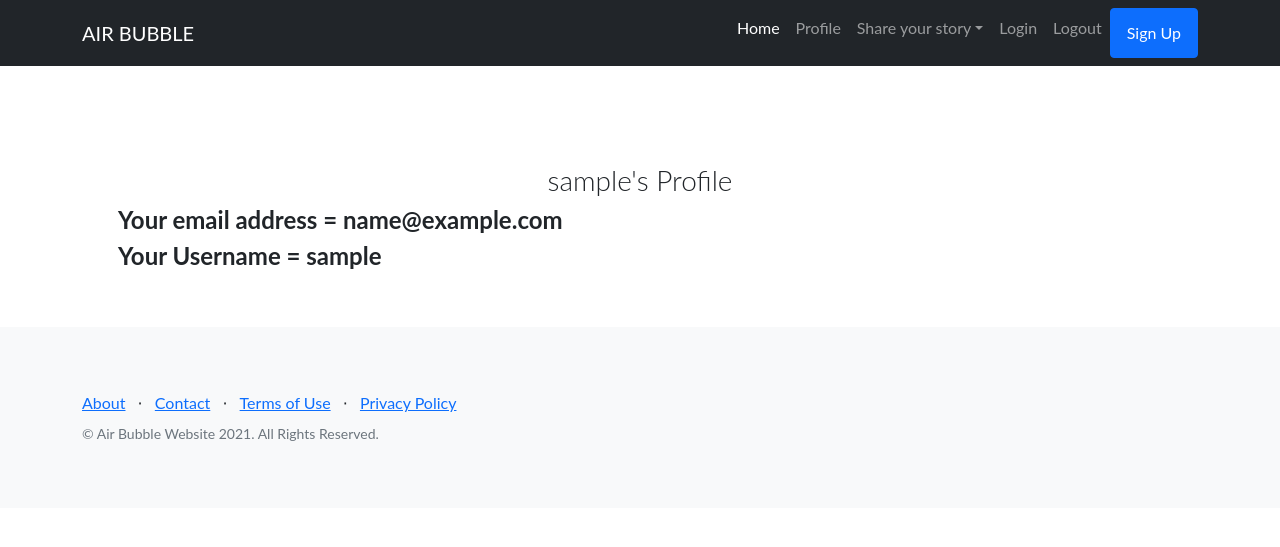
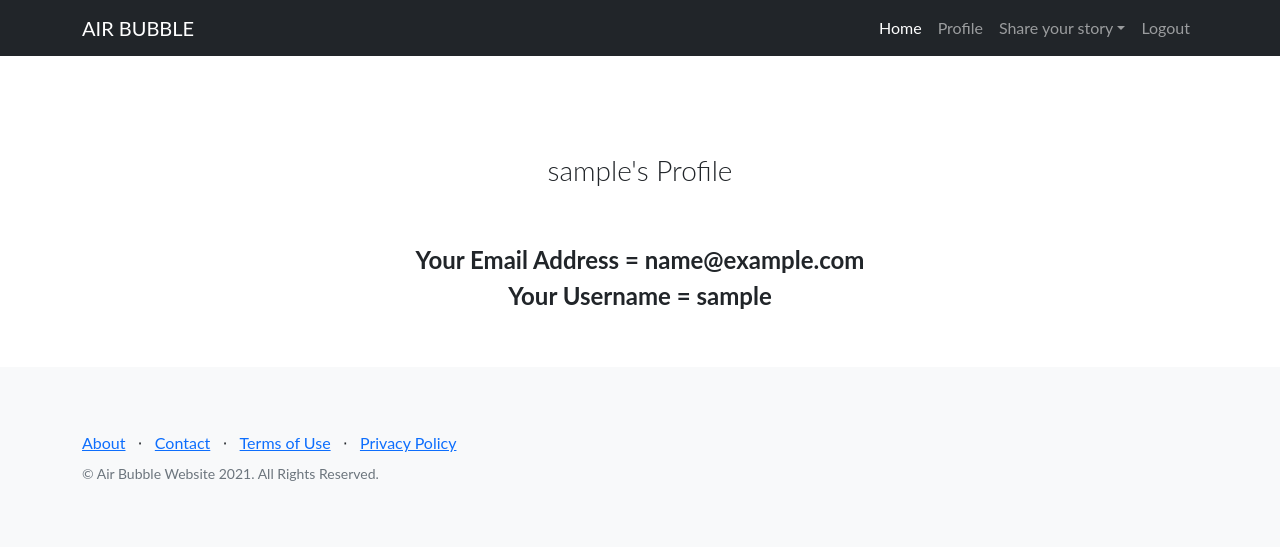
Before and after one commit to murthy1811/Milestone-Project-3-AirBubble, a Flask app: a page that uses templates/base.html in a window 1280 px wide. Shown: the top 547 px of the page. Run offline with Flask 2, Linux system fonts and the light colour scheme; the visitor is signed in with stand-in values (Sample User, id 1); a database or web service that is not in the repository returns one stand-in record (values such as "Sample title"); some libraries are stand-ins or nearby versions.

Commit message:
logout functionality added and nav elements controlled for users

```diff
--- a/app.py
+++ b/app.py
@@ -89,7 +89,20 @@ def profile(username):
     #grab the sesssion user's username from db
     username = mongo.db.user_profile.find_one({"username": session["user"]})["username"]
     emailaddress = mongo.db.user_profile.find_one({"username": session["user"]})["emailaddress"]
-    return render_template("profile.html", username = username, emailaddress = emailaddress)
+
+    if session["user"]:
+        return render_template("profile.html", username = username, emailaddress = emailaddress)
+
+    return redirect(url_for('login'))
+
+
+@app.route("/logout")
+def logout():
+    # remove user from session cookies
+    flash("You have been logged out")
+    session.pop("user")
+    return redirect(url_for('login'))
+
 
 if __name__ == "__main__":
     app.run(host=os.environ.get("IP"),
--- a/templates/base.html
+++ b/templates/base.html
@@ -23,20 +23,24 @@
                     aria-label="Toggle navigation"><span class="navbar-toggler-icon"></span></button>
                 <div class="collapse navbar-collapse" id="navbarSupportedContent">
                     <ul class="navbar-nav ms-auto mb-2 mb-lg-0">
+
                         <li class="nav-item"><a class="nav-link active" aria-current="page"
                                 href="{{url_for('travel_stories')}}">Home</a></li>
-                        <li class="nav-item"><a class="nav-link" href="{{url_for('profile', username = session['user'])}}">Profile</a></li>
-                        <li class="nav-item dropdown">
+                        {% if session.user %}
+                            <li class="nav-item"><a class="nav-link" href="{{url_for('profile', username = session['user'])}}">Profile</a></li>
+                            <li class="nav-item dropdown">
                             <a class="nav-link dropdown-toggle" id="navbarDropdown" href="#" role="button"
                                 data-bs-toggle="dropdown" aria-expanded="false">Share your story</a>
                             <ul class="dropdown-menu dropdown-menu-end" aria-labelledby="navbarDropdown">
                                 <li><a class="dropdown-item" href="#">New Post</a></li>
                                 <li><a class="dropdown-item" href="#">Edit Post</a></li>
                             </ul>
-                        </li>
-                        <li class="nav-item"><a class="nav-link" href="{{url_for('login')}}">Login</a></li>
-                        <li class="nav-item"><a class="nav-link" href="#">Logout</a></li>
-                        <li class="nav-item"><a class="btn btn-primary" href="{{url_for('signup')}}">Sign Up</a></li>
+                            </li>
+                            <li class="nav-item"><a class="nav-link" href="{{url_for('logout')}}">Logout</a></li>
+                        {% else %}
+                            <li class="nav-item"><a class="nav-link" href="{{url_for('login')}}">Login</a></li>
+                            <li class="nav-item"><a class="btn btn-primary" href="{{url_for('signup')}}">Sign Up</a></li>
+                        {% endif %}
                     </ul>
                 </div>
             </div>
--- a/templates/profile.html
+++ b/templates/profile.html
@@ -10,9 +10,10 @@
         </h3>
     </div>
 
-    <div class="row">
-        <h4> Your email address = {{ emailaddress }}</h4>
+    <div class="row center-align">
+        <h4> Your Email Address = {{ emailaddress }}</h4>
         <h4> Your Username = {{ username }}</h4>
+
 
     </div>
 </div>
```
